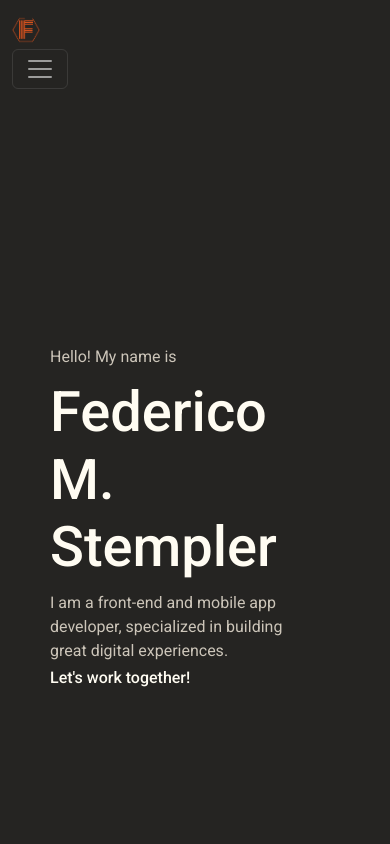
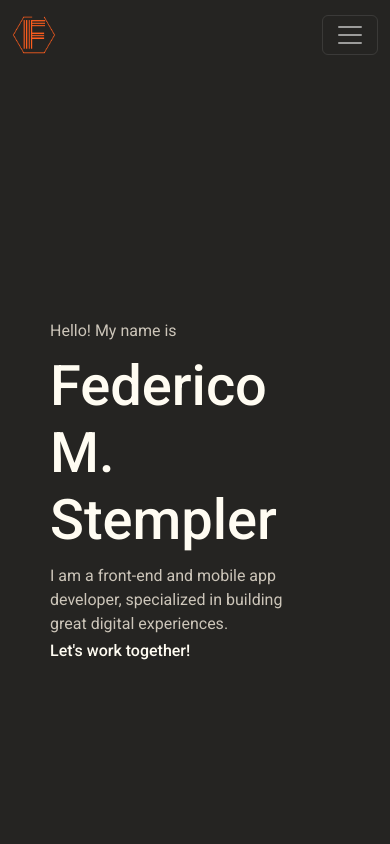
Before and after one commit to fstempler/personalPortfolio, a React (Vite) app: page / in a window 390 px wide. Shown: the top 844 px of the page. Built offline with nearby package versions, Linux system fonts and the light colour scheme.

Commit message:
Navbar Fix

```diff
--- a/src/Components/Navbar/Navbar.jsx
+++ b/src/Components/Navbar/Navbar.jsx
@@ -31,9 +31,6 @@ const Navbar = () => {
                         <li className='nav-item'>
                             <Link className='nav-link navbar__Link' aria-current='page' to='https://drive.google.com/file/d/1ISd-6ZxrK4GKYNduZlMLMooR9QoY4pzB/view?usp=drive_link' target='_blank'><i className="bi bi-file-person navbar__CVBtn"></i></Link>
                         </li>
-                        {/* <li className='nav-item'>
-                            <a className='nav-link navbar__Link' aria-current='page' href='#'><i className="bi bi-toggle-on navbar__LangBtn"></i></a>
-                        </li>                         */}
                     </ul>
 
                 </div>
--- a/src/Components/Navbar/navbar.css
+++ b/src/Components/Navbar/navbar.css
@@ -4,8 +4,11 @@
     top: 0;
     z-index: 1000;
 }
+.navbar-brand{
+    width: 80%;
+}
 .navbar__Logo{
-    width: 8%;
+    width: 5%;
     height: auto;
 }
 
@@ -28,3 +31,9 @@
     font-weight: 500;
     letter-spacing: 3px;
 }
+
+@media ( max-width: 460px ) {
+    .navbar__Logo{
+        width: 15%;
+    }
+}
```
